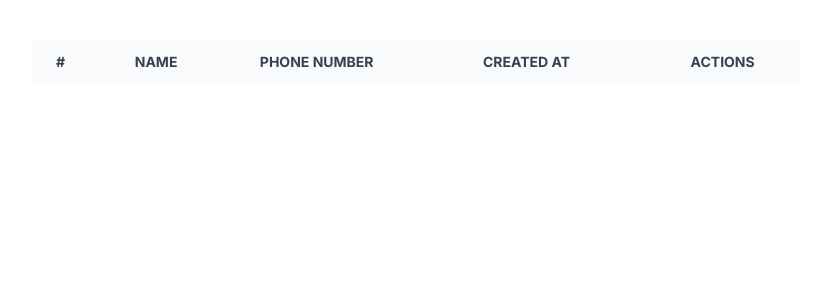
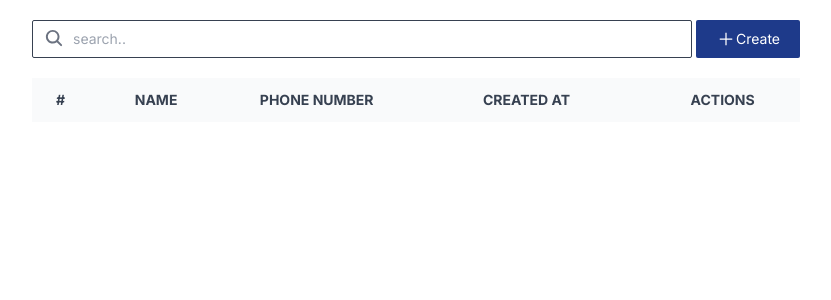
Before and after one commit to Ryuuutaaa/crud-with-typescript, a Next.js app: page /contacts in a window 1280 px wide. Shown: the top 300 px of the page, without its empty margins (224-1055 px from the left). Built offline with nearby package versions, Linux system fonts and the light colour scheme.

Commit message:
add seach and buttons components

```diff
--- a/app/contacts/page.tsx
+++ b/app/contacts/page.tsx
@@ -1,9 +1,14 @@
+import CreateButton from "@/components/buttons";
 import ContactTable from "@/components/contact-table";
+import Search from "@/components/search";
 
 const Contacts = () => {
   return (
     <div className="max-w-screen-md mx-auto mt-5">
-      <div className="flex items-center justify-between gap-1 mb-5"></div>
+      <div className="flex items-center justify-between gap-1 mb-5">
+        <Search />
+        <CreateButton />
+      </div>
       <ContactTable />
     </div>
   );
--- /dev/null
+++ b/components/buttons.tsx
@@ -0,0 +1,17 @@
+import Link from "next/link";
+import { IoAddSharp } from "react-icons/io5";
+
+const CreateButton = () => {
+  return (
+    <>
+      <Link
+        href="/contacts/create"
+        className="inline-flex items-center space-x-1 text-white bg-blue-900 hover:bg-blue-800 px-5 py-[9px] rounded-sm text-sm">
+        <IoAddSharp size={20} />
+        Create
+      </Link>
+    </>
+  );
+};
+
+export default CreateButton;
--- a/components/search.tsx
+++ b/components/search.tsx
@@ -1,13 +1,14 @@
+import { IoSearch } from "react-icons/io5";
+
 const Search = () => {
   return (
-    <div className="relaative flex flex-1">
+    <div className="relative flex flex-1">
       <input
         type="text"
-        name=""
-        id=""
-        placeholder="search"
-        className="w-full border-gray-200  py-2 pl-10 text-sm outline-2 rounded-sm"
+        placeholder="search.."
+        className="w-full border border-gray-700 py-2 pl-10 text-sm outline-2 rounded-sm"
       />
+      <IoSearch className="absolute left-3 top-2 h-5 w-5 text-gray-500" />
     </div>
   );
 };
```
